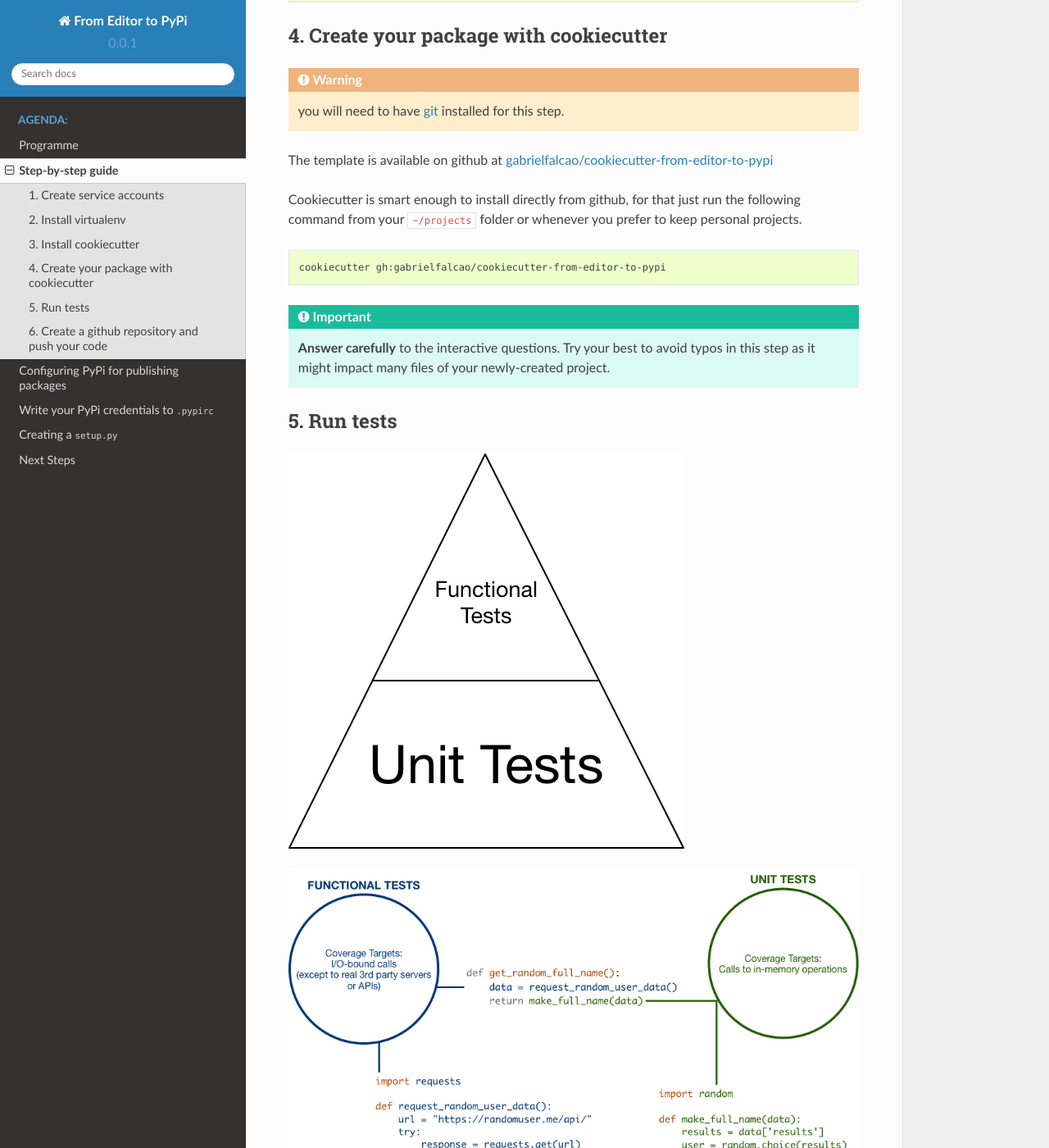
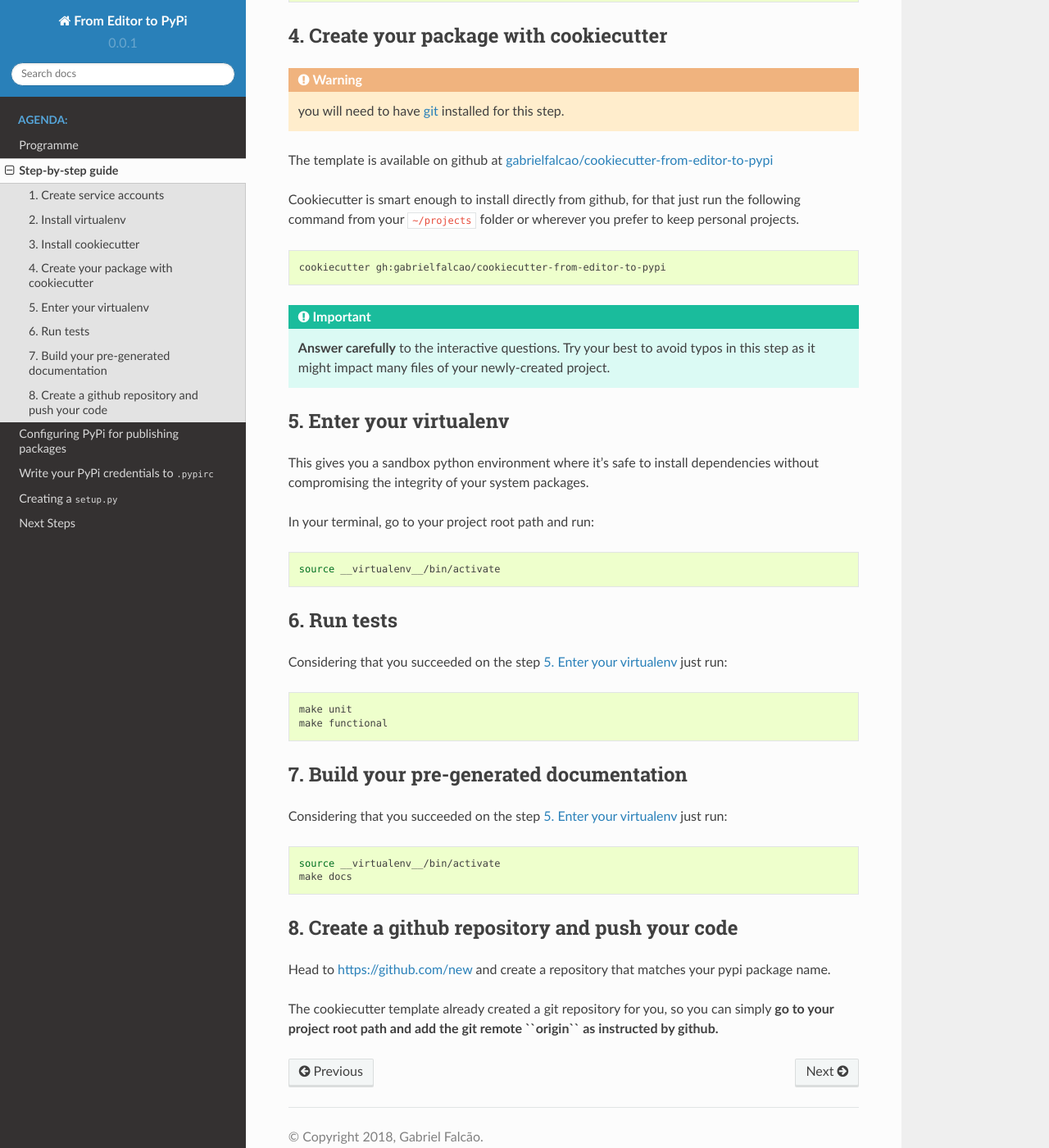
Before and after one commit to gabrielfalcao/from-your-editor-to-pypi, a Sphinx documentation site: the page built from docs/source/guide.rst, in a window 1280 px wide and 1400 px high, scrolled down 871 px. Shown: the whole window at 82% size. Built offline with Sphinx 7.4.7 and the Read the Docs theme 2.0.0, drawn with Linux system fonts in a browser that asks for light colours; some of the changed text lies outside the part shown.

Commit message:
update guide and next steps

```diff
--- a/docs/source/guide.rst
+++ b/docs/source/guide.rst
@@ -53,7 +53,7 @@ The template is available on github at `gabrielfalcao/cookiecutter-from-editor-t
 
 Cookiecutter is smart enough to install directly from github, for that
 just run the following command from your ``~/projects`` folder or
-whenever you prefer to keep personal projects.
+wherever you prefer to keep personal projects.
 
 
 .. code:: bash
@@ -65,25 +65,44 @@ whenever you prefer to keep personal projects.
                your best to avoid typos in this step as it might impact
                many files of your newly-created project.
 
+.. _enter virtualenv:
+
+5. Enter your virtualenv
+------------------------
+
+This gives you a sandbox python environment where it's safe to install
+dependencies without compromising the integrity of your system
+packages.
+
+In your terminal, go to your project root path and run:
+
+.. code:: bash
+
+   source __virtualenv__/bin/activate
 
 
-5. Run tests
+6. Run tests
 ------------
 
-.. image:: _static/pyramid.jpg
-.. image:: _static/unit-functional.jpg
-
-In your project root, run:
-
+Considering that you succeeded on the step :ref:`enter virtualenv` just run:
 
 .. code:: bash
 
    make unit
    make functional
+
+7. Build your pre-generated documentation
+-----------------------------------------
+
+Considering that you succeeded on the step :ref:`enter virtualenv` just run:
+
+.. code:: bash
+
+   source __virtualenv__/bin/activate
    make docs
 
 
-6. Create a github repository and push your code
+8. Create a github repository and push your code
 ------------------------------------------------
 
 Head to `https://github.com/new <https://github.com/new>`_ and create a repository that matches your pypi package name.
```
Also changed, not shown: docs/source/next-steps.rst (+10 -3 lines).
